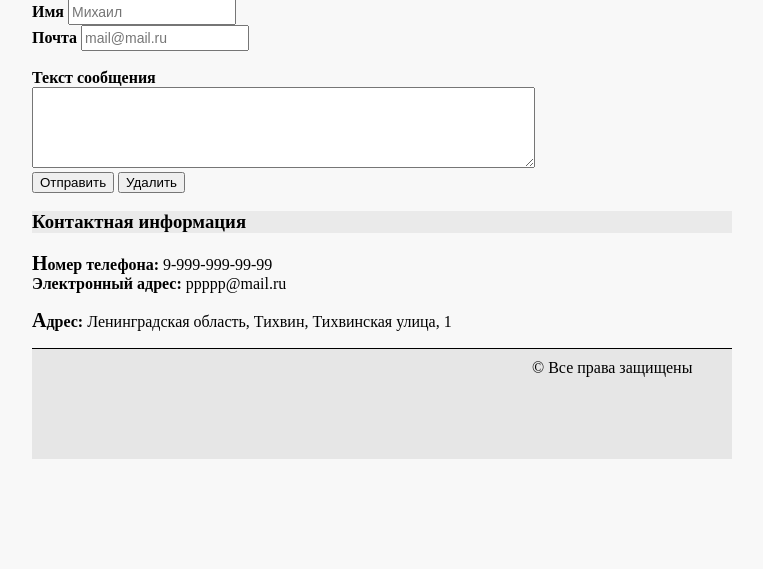
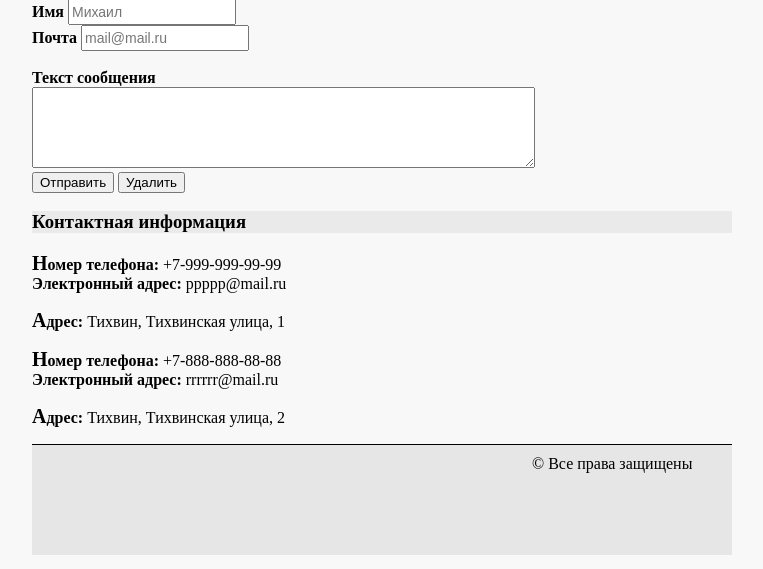
Before and after one commit to IgorChavychalov/Shop, a Django app: page /contacts/ in a window 1280 px wide. Shown: the part 231-800 px from the top of the page, without its empty margins (258-1021 px from the left). Run offline with Django 3.2, Linux system fonts and the light colour scheme.

Commit message:
ДЗ-2:     -создан base шаблон     -static: index, catalog, contacts     -url     -цикл, if

```diff
--- a/mainapp/templates/mainapp/base.html
+++ b/mainapp/templates/mainapp/base.html
@@ -5,9 +5,7 @@
 <head>
     <meta charset="utf-8">
     <title>
-        {% block title %}
-        Лесные инструменты
-        {% endblock %}
+        Магазин / {{ page_title|default:"страница"|title }}
     </title>
     {% block ccs %}
     <link rel="stylesheet" type="text/css"
--- a/mainapp/templates/mainapp/contacts.html
+++ b/mainapp/templates/mainapp/contacts.html
@@ -22,14 +22,19 @@
     </form>
 
     <h3 class="title_information"> Контактная информация </h3>
-    <p>
-        <b>Номер телефона:</b> 9-999-999-99-99
-        <br>
-        <b>Электронный адрес:</b> ppppp@mail.ru
-    </p>
+        {% if locations %}
+            {% for item in locations %}
+                <p>
+                    <b>Номер телефона:</b> {{ item.phone }}
+                    <br>
+                    <b>Электронный адрес:</b> {{ item.email }}
+                </p>
 
-    <p> <b>Адрес:</b> Ленинградская область, Тихвин, Тихвинская улица, 1</p>
-
+                <p> <b>Адрес:</b> {{ item.city }}, {{ item.address }}</p>
+            {% endfor %}
+        {% else%}
+            <h1> Страница в разработке </h1>
+        {% endif %}
     <script type="text/javascript" charset="utf-8"
             async src="https://api-maps.yandex.ru/services/constructor/1.0/js/?um=constructor%3A537d424197f38426b4834b4e0dee2ebf07cc5ac74ce480a7ac5025a004312d19&amp;width=700&amp;height=340&amp;lang=ru_RU&amp;scroll=true"></script>
 {% endblock %}
--- a/mainapp/views.py
+++ b/mainapp/views.py
@@ -5,12 +5,39 @@ from django.shortcuts import render
 
 # обязательно указывать request!!!
 def index(request):
-    return render(request, 'mainapp/index.html')
+    context = {
+        'page_title': 'главная'
+    }
+
+    return render(request, 'mainapp/index.html', context)
+
+
+def catalog(request):
+    context = {
+        'page_title': 'каталог',
+    }
+
+    return render(request, 'mainapp/catalog/catalog.html', context)
 
 
 def contacts(request):
-    return render(request, 'mainapp/contacts.html')
+    locations = [
+        {
+            'city': 'Тихвин',
+            'phone': '+7-999-999-99-99',
+            'email': 'ppppp@mail.ru',
+            'address': 'Тихвинская улица, 1',
+        },
+        {
+            'city': 'Тихвин',
+            'phone': '+7-888-888-88-88',
+            'email': 'rrrrrr@mail.ru',
+            'address': 'Тихвинская улица, 2',
+        }
+    ]
+    context = {
+        'page_title': 'контакты',
+        'locations': locations
+    }
 
-
-def catalog(request):
-    return render(request, 'mainapp/catalog/catalog.html')
+    return render(request, 'mainapp/contacts.html', context)
```
Also changed, not shown: readme.txt.
